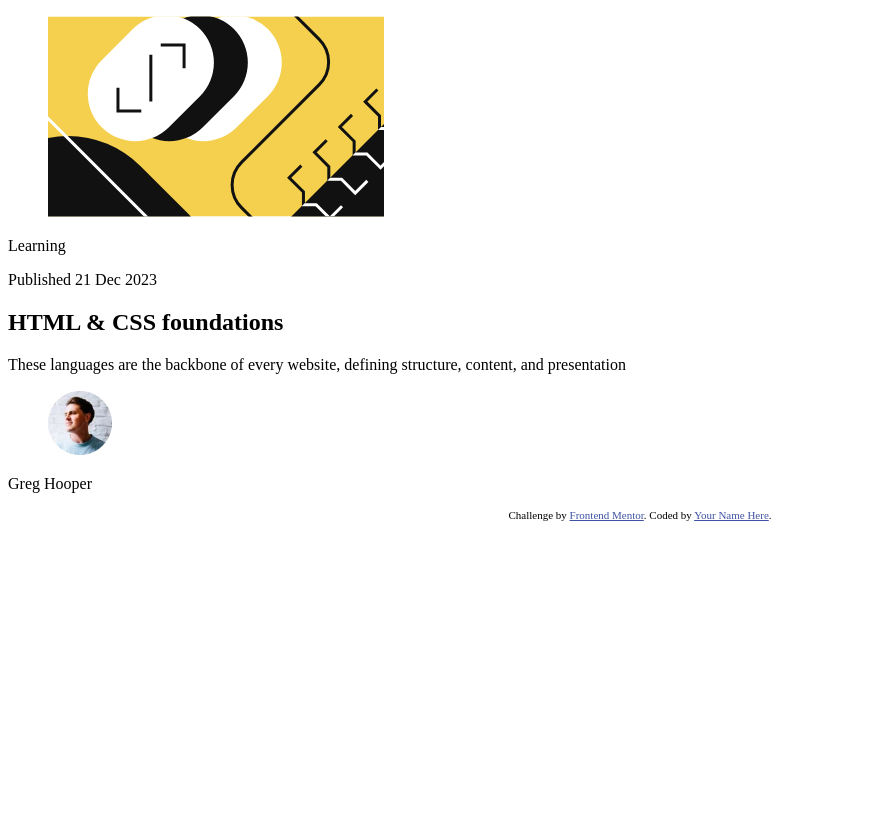
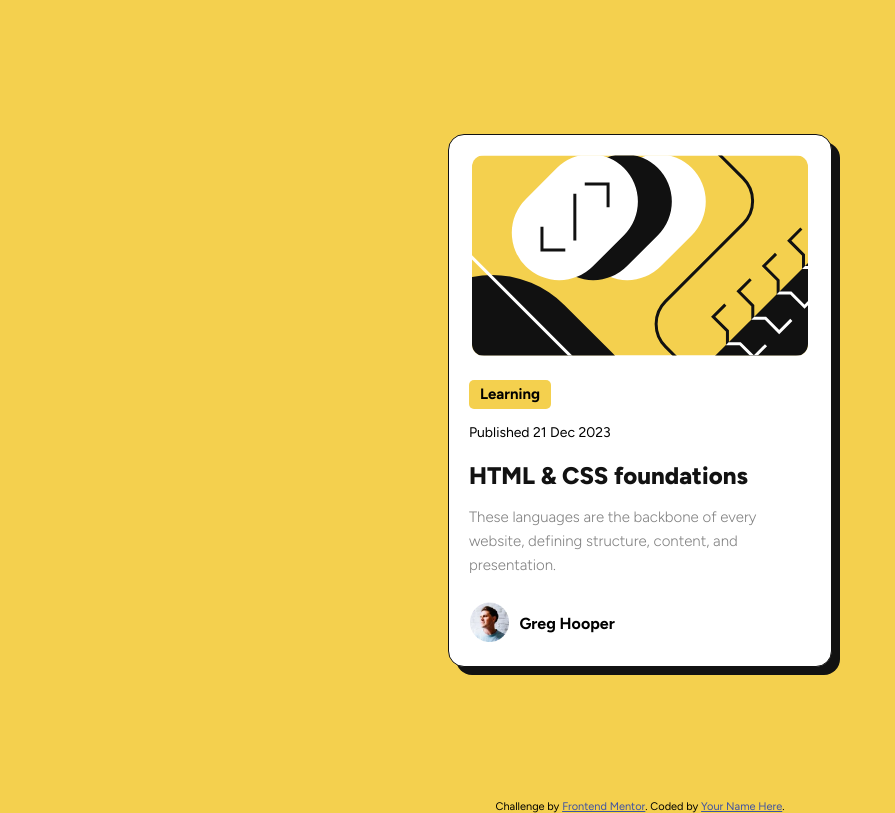
Before and after one commit to chrisdinas/blog-preview-card, a plain HTML site: page index.html in a window 1280 px wide. Shown: the whole page, without its empty margins (0-895 px from the left). Drawn offline with Linux system fonts and the light colour scheme.

Commit message:
project update

```diff
--- a/index.html
+++ b/index.html
@@ -16,7 +16,7 @@
     <title>Frontend Mentor | Blog preview card</title>
   </head>
   <body>
-    <main>
+    <main class="container">
       <div class="card">
         <section class="image">
           <figure>
@@ -24,12 +24,14 @@
           </figure>
         </section>
         <section class="info">
-          <span>Learning</span>
-          <p>Published 21 Dec 2023</p>
-          <h1>HTML & CSS foundations</h1>
-          <p>
+          <div class="span-container">
+            <span class="color-change">Learning</span>
+          </div>
+          <p class="date">Published 21 Dec 2023</p>
+          <h1><a href="#">HTML & CSS foundations</a></h1>
+          <p class="text-info">
             These languages are the backbone of every website, defining
-            structure, content, and presentation
+            structure, content, and presentation.
           </p>
         </section>
         <section class="user">
--- a/styles/style.css
+++ b/styles/style.css
@@ -1,3 +1,110 @@
+@import url("https://fonts.googleapis.com/css2?family=Figtree:ital,wght@0,300..900;1,300..900&display=swap");
+* {
+  margin: 0;
+  padding: 0;
+  box-sizing: border-box;
+}
+
+:root {
+  --bg-clr: hsl(47, 88%, 63%);
+  --white-clr: hsl(0, 0%, 100%);
+  --gray-clr: hsl(0, 0%, 50%);
+  --black-clr: hsl(0, 0%, 7%);
+}
+
+body {
+  font-family: "Figtree", sans-serif;
+  background-color: var(--bg-clr);
+}
+
+.container {
+  display: flex;
+  flex-direction: column;
+  align-items: center;
+  justify-content: center;
+  min-height: 100vh;
+}
+
+.card {
+  background-color: var(--white-clr);
+  display: flex;
+  flex-direction: column;
+  align-items: center;
+  width: 384px;
+  border-radius: 16px;
+  border: 1px solid var(--black-clr);
+  box-shadow: 8px 8px var(--black-clr);
+}
+
+.image img {
+  margin: 20px 0;
+  border-radius: 12px;
+}
+
+.info {
+  margin: 0 20px;
+}
+
+.info .span-container {
+  background-color: var(--bg-clr);
+  width: 82px;
+  height: 29px;
+  display: flex;
+  flex-direction: column;
+  align-items: center;
+  justify-content: center;
+  border-radius: 5px;
+  margin-bottom: 15px;
+}
+
+.info span {
+  font-weight: 700;
+  font-size: 15px;
+}
+
+.info .date {
+  font-size: 14px;
+  margin-bottom: 20px;
+}
+
+.info h1 {
+  margin-bottom: 15px;
+  font-weight: 800;
+}
+
+.info h1 a {
+  text-decoration: none;
+  color: var(--black-clr);
+}
+
+.info a:hover {
+  color: var(--bg-clr);
+}
+
+.info .text-info {
+  color: var(--gray-clr);
+  line-height: 24px;
+  font-weight: 300;
+  font-size: 15px;
+  margin-bottom: 15px;
+}
+
+.user {
+  display: flex;
+  flex-direction: row;
+  align-items: center;
+  width: 340px;
+  margin: 10px 0 20px 0;
+}
+
+.user img {
+  height: 40px;
+  margin-right: 10px;
+}
+
+.user p {
+  font-weight: 700;
+}
 .attribution {
   font-size: 11px;
   text-align: center;
```
